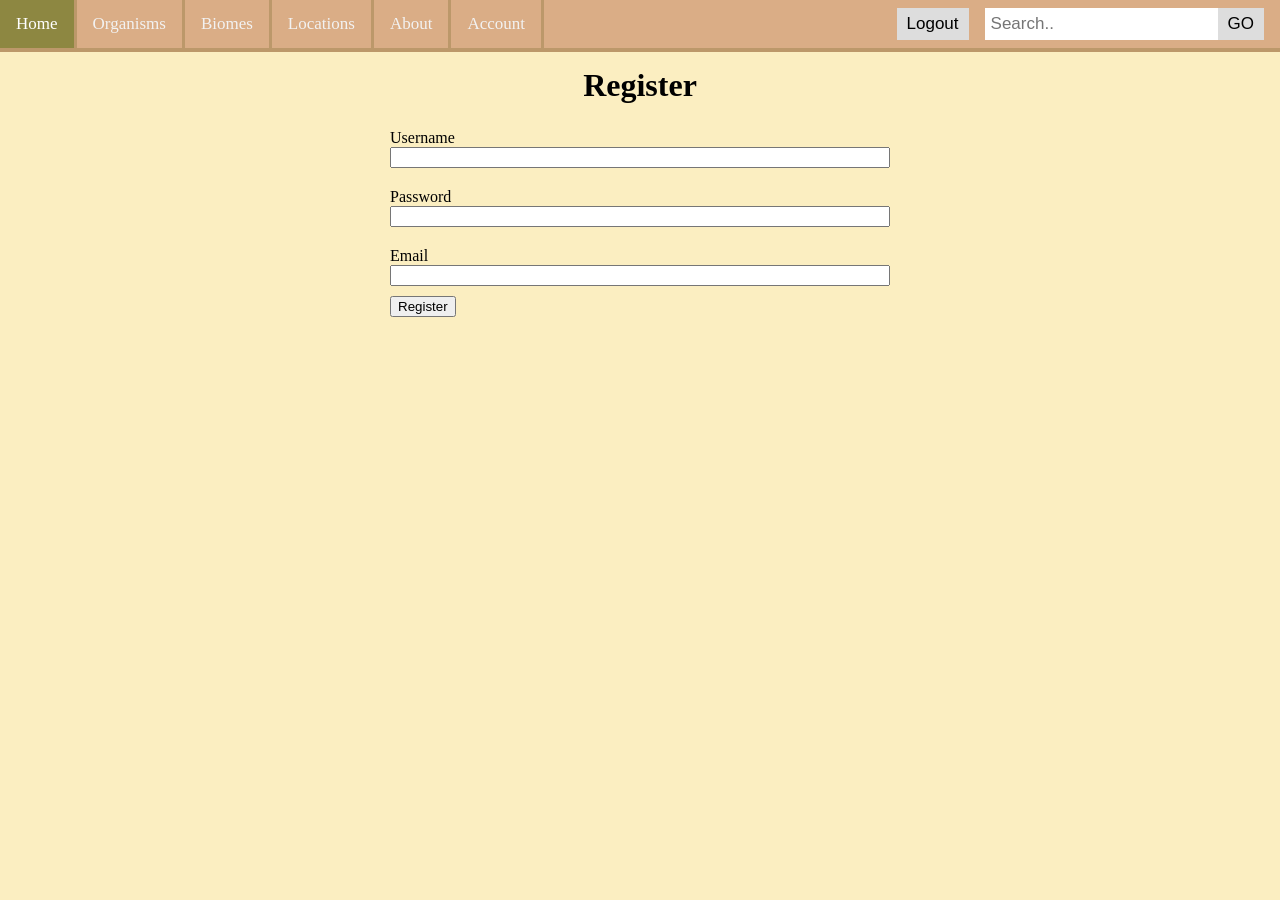
After one commit to Quigmodacon/da-bs, a PHP site: page /register.php in a window 1280 px wide. The commit adds this page. Run offline with PHP 8.4, Linux system fonts and the light colour scheme; the visitor is signed in with stand-in values (Sample User, id 1).

Commit message:
Add login/register code

```diff
--- /dev/null
+++ b/database.php
@@ -0,0 +1,11 @@
+<?php
+// Open the database connection
+
+$servername = "";
+$username = "";
+$password = "";
+$dbname = "";
+
+$conn = new mysqli($servername, $username, $password, $dbname);
+
+?>
--- /dev/null
+++ b/register.php
@@ -0,0 +1,46 @@
+<!DOCTYPE>
+<html>
+	<head>
+		<title></title>
+		<link rel="stylesheet" href="style.css">
+	</head>
+	<body id="hellspawn">
+		<?php session_start(); ?>
+		<?php $loggedIn = $_SESSION['logInBool'] ?>
+		<!-- header -->
+		<?php include 'nav.php';?>
+
+		<?php
+			include 'database.php';
+			if ($_SESSION['REQUEST_METHOD'] == 'POST') {
+				// Insert the record
+				$stmt = $conn->prepare("INSERT INTO user (username, password_hash, email) VALUES (?, ?, ?)");
+				$stmt->bind_param("sss", $_POST["username"], $_POST["password"], $_POST["email"]);
+				$stmt->execute();
+			}
+		?>
+
+		<div>
+			<h1 align="center">Register</h1>
+			<!-- rest of body -->
+			<form method="post" class="main-form">
+				<div class="input-row">
+					<label for="username">Username</label>
+					<input id="username" name="username" type="text">
+				</div>
+
+				<div class="input-row">
+					<label for="password">Password</label>
+					<input id="password" name="password" type="password">
+				</div>
+
+				<div class="input-row">
+					<label for="email">Email</label>
+					<input id="email" name="email" type="email" required>
+				</div>
+
+				<input type="submit" value="Register">
+			</form>
+		</div>
+	</body>
+</html>
--- a/style.css
+++ b/style.css
@@ -127,6 +127,19 @@ h1 {
 	background: #ccc;
 }
 
+.main-form {
+	max-width: 500px;
+	margin: auto;
+}
+
+.main-form > div {
+	padding: 10px 0;
+}
+
+.input-row input {
+	width: 100%;
+}
+
 /* if screen < 600px stack links */
 @media screen and (max-width: 600px) {
 	.topnav a, .topnav input[type=text] {
```
Also changed, not shown: check_login.php (added, +12 -0 lines), login.php (+43 -8 lines).
